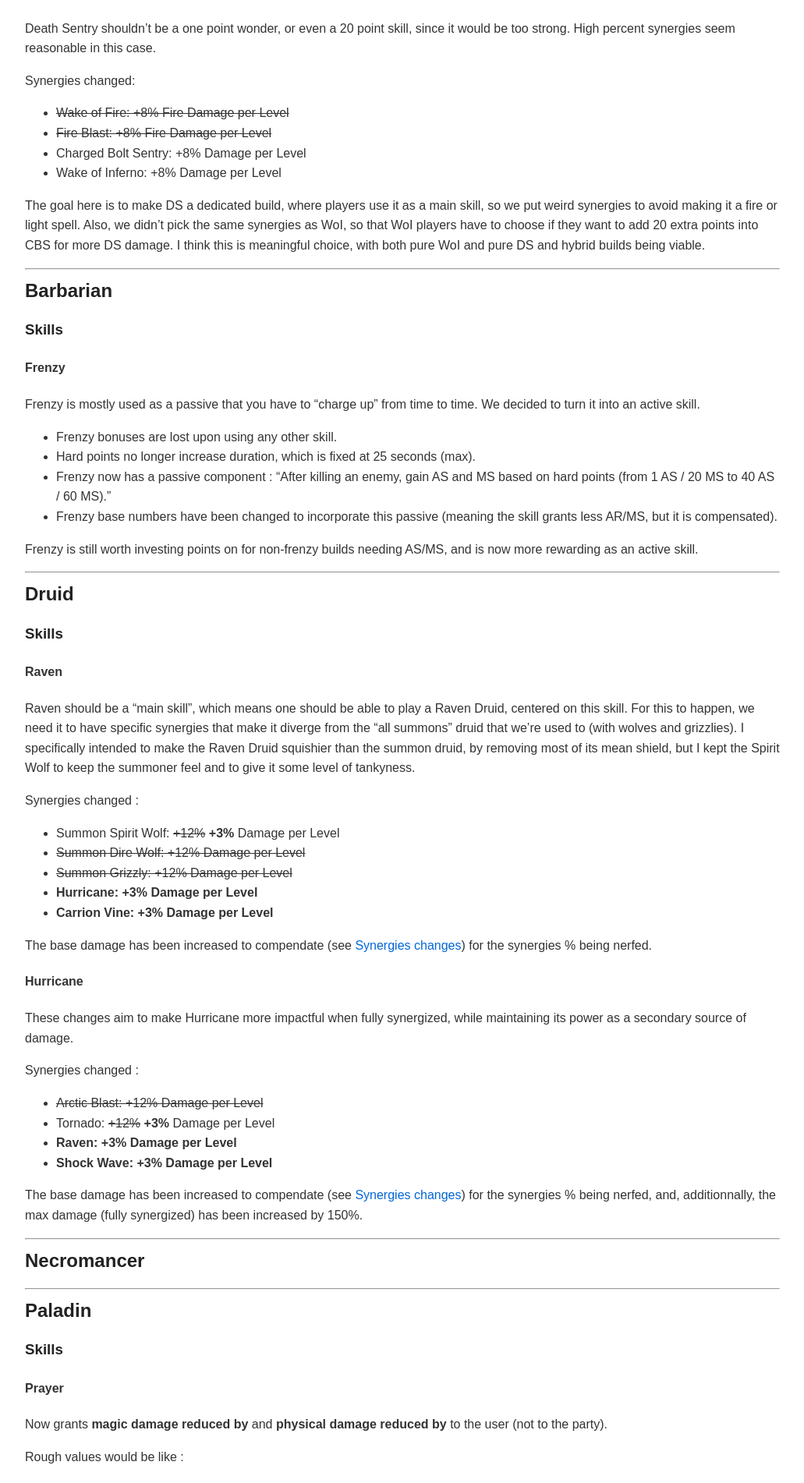
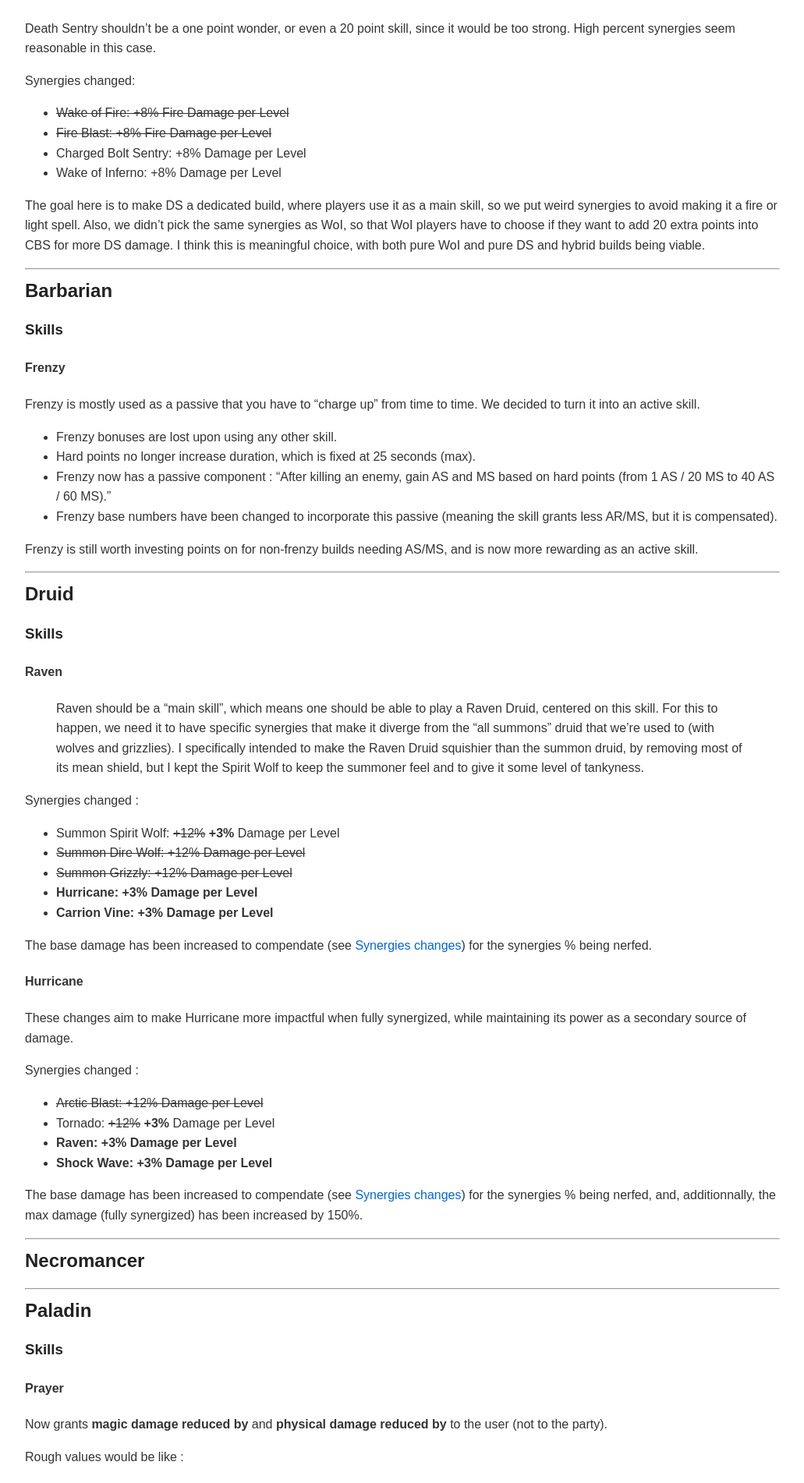
Before and after one commit to zagd3m/patchnotes, a Jekyll site: the page built from docs/full-notes.md, in a window 1280 px wide. Shown: the part 1538-3440 px from the top of the page at 78% size, without its empty margins (124-1155 px from the left). Built offline with Jekyll 4.4.1, drawn with Linux system fonts in a browser that asks for light colours.

```diff
--- a/docs/_includes/patch-sections/classes_druid.md
+++ b/docs/_includes/patch-sections/classes_druid.md
@@ -4,7 +4,7 @@
 
 #### Raven
 
-Raven should be a "main skill", which means one should be able to play a Raven Druid, centered on this skill. For this to happen, we need it to have specific synergies that make it diverge from the "all summons" druid that we're used to (with wolves and grizzlies). I specifically intended to make the Raven Druid squishier than the summon druid, by removing most of its mean shield, but I kept the Spirit Wolf to keep the summoner feel and to give it some level of tankyness.
+> Raven should be a "main skill", which means one should be able to play a Raven Druid, centered on this skill. For this to happen, we need it to have specific synergies that make it diverge from the "all summons" druid that we're used to (with wolves and grizzlies). I specifically intended to make the Raven Druid squishier than the summon druid, by removing most of its mean shield, but I kept the Spirit Wolf to keep the summoner feel and to give it some level of tankyness.
 
 Synergies changed :
 
```
